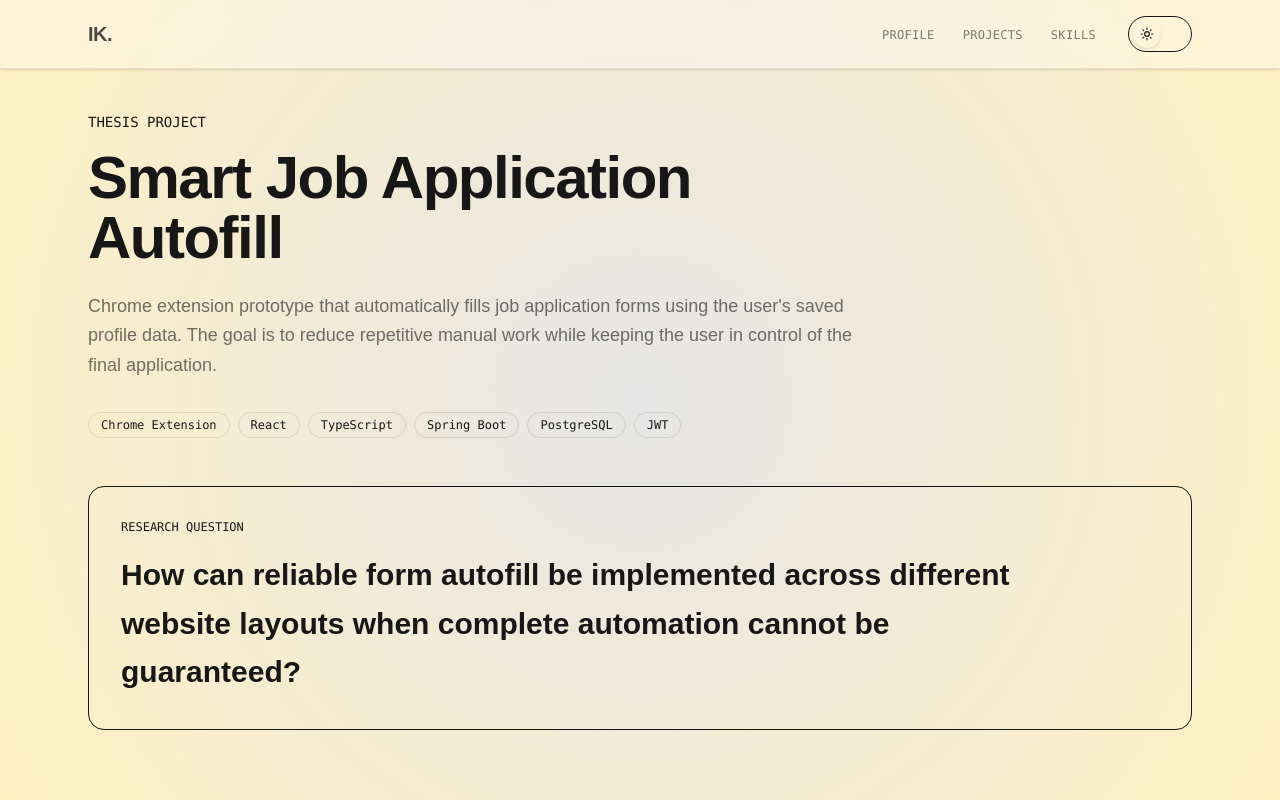
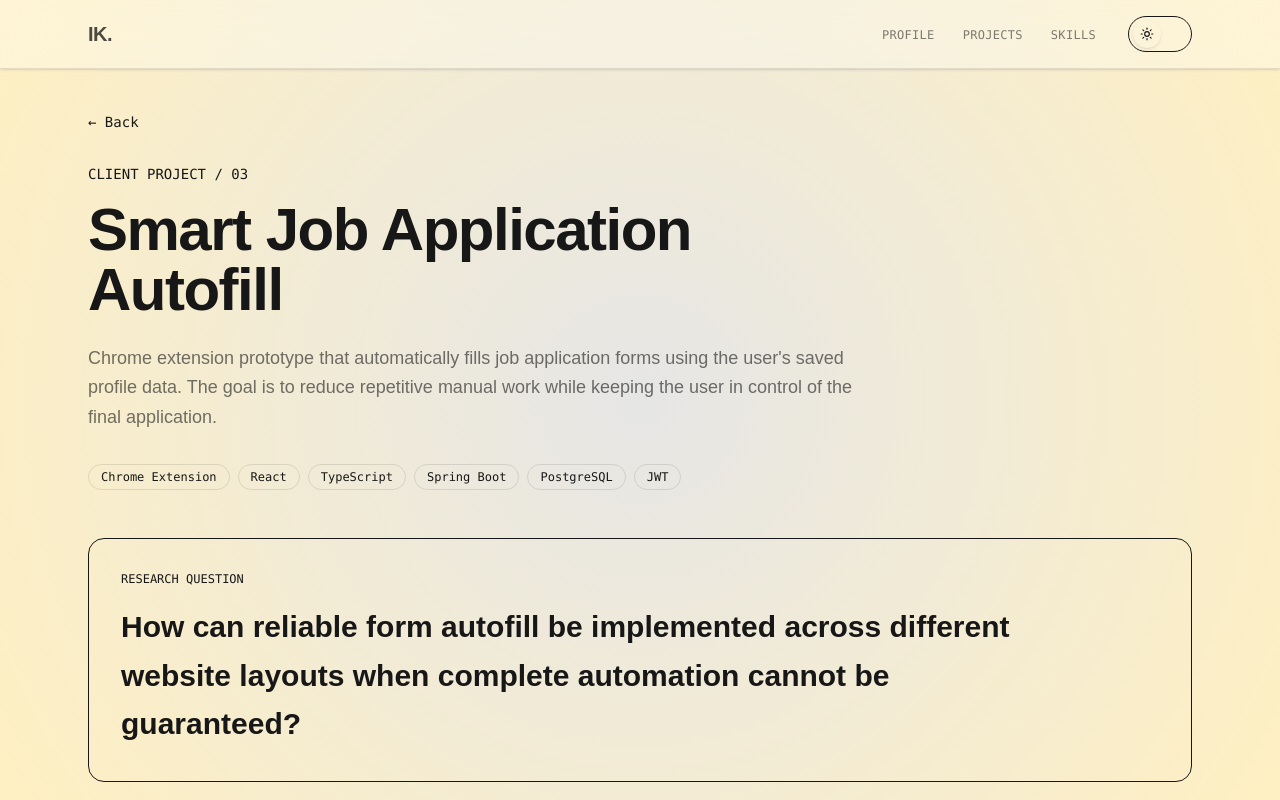
Before and after one commit to ilarikoik/cv, a Next.js app: page /projects/chrome-extension in a window 1280 px wide. Shown: the top 800 px of the page. Built offline with nearby package versions, Linux system fonts and the light colour scheme; a web font is replaced by a local one.

Commit message:
backbtn at projects site

```diff
--- a/app/projects/chrome-extension/page.tsx
+++ b/app/projects/chrome-extension/page.tsx
@@ -1,13 +1,18 @@
+import BackButton from "@/app/ui/dashboard/backButton";
+
 export default function Page() {
   return (
     <main className="min-h-screen bg-background pt-16 text-foreground">
-      <div className="mx-auto max-w-6xl px-6 py-12">
+      <div className="mx-auto max-w-6xl px-6 py-12 ">
 
-        {/* Header */}
-        <section className="max-w-3xl">
-          <p className="font-mono text-sm text-accent-500">
-            THESIS PROJECT
-          </p>
+        <section className="max-w-3xl ">
+
+        <div className="flex flex-col gap-3">
+  <BackButton />
+  <p className="font-mono text-sm text-accent-500">
+    CLIENT PROJECT / 03
+  </p>
+</div>
 
           <h1 className="mt-4 text-5xl font-bold tracking-tight md:text-6xl">
             Smart Job Application Autofill
--- a/app/projects/prototype/page.tsx
+++ b/app/projects/prototype/page.tsx
@@ -1,13 +1,17 @@
+import BackButton from "@/app/ui/dashboard/backButton";
+
 export default function Page() {
     return (
       <main className="min-h-screen bg-background pt-16 text-foreground">
         <div className="mx-auto max-w-6xl px-6 py-16">
 
-          {/* Header */}
           <section className="max-w-3xl">
-            <p className="font-mono text-sm text-accent-500">
-              CLIENT PROJECT / 03
-            </p>
+          <div className="flex flex-col gap-3">
+  <BackButton />
+  <p className="font-mono text-sm text-accent-500">
+    CLIENT PROJECT / 03
+  </p>
+</div>
 
             <h1 className="mt-4 text-5xl font-bold tracking-tight md:text-6xl">
               Production Order Processing System
--- a/app/projects/stocks/page.tsx
+++ b/app/projects/stocks/page.tsx
@@ -1,14 +1,15 @@
+import BackButton from "@/app/ui/dashboard/backButton";
+
 export default function Page() {
     return (
       <main className="min-h-screen bg-background pt-16 text-foreground">
-        <div className="mx-auto max-w-6xl px-6 py-16">
+        <div className="mx-auto max-w-6xl px-6 py-16 ">
+          <section className="max-w-3xl">
 
-          {/* Header */}
-          <section className="max-w-3xl">
-            <p className="font-mono text-sm text-accent-500">
-              PROJECT / 02
-            </p>
-
+    <BackButton />
+    <p className="font-mono text-sm text-accent-500 mt-5">
+      CLIENT PROJECT / 03
+    </p>
             <h1 className="mt-4 text-5xl font-bold tracking-tight md:text-6xl">
               Trading Journal
             </h1>
--- /dev/null
+++ b/app/ui/dashboard/backButton.tsx
@@ -0,0 +1,12 @@
+import Link from "next/link";
+
+
+export default function BackButton() {
+
+    return (
+        <Link
+        href="/#projects"
+        className=" font-mono rounded-full text-sm mb-5"
+        >← Back</Link>
+    )
+}
```
